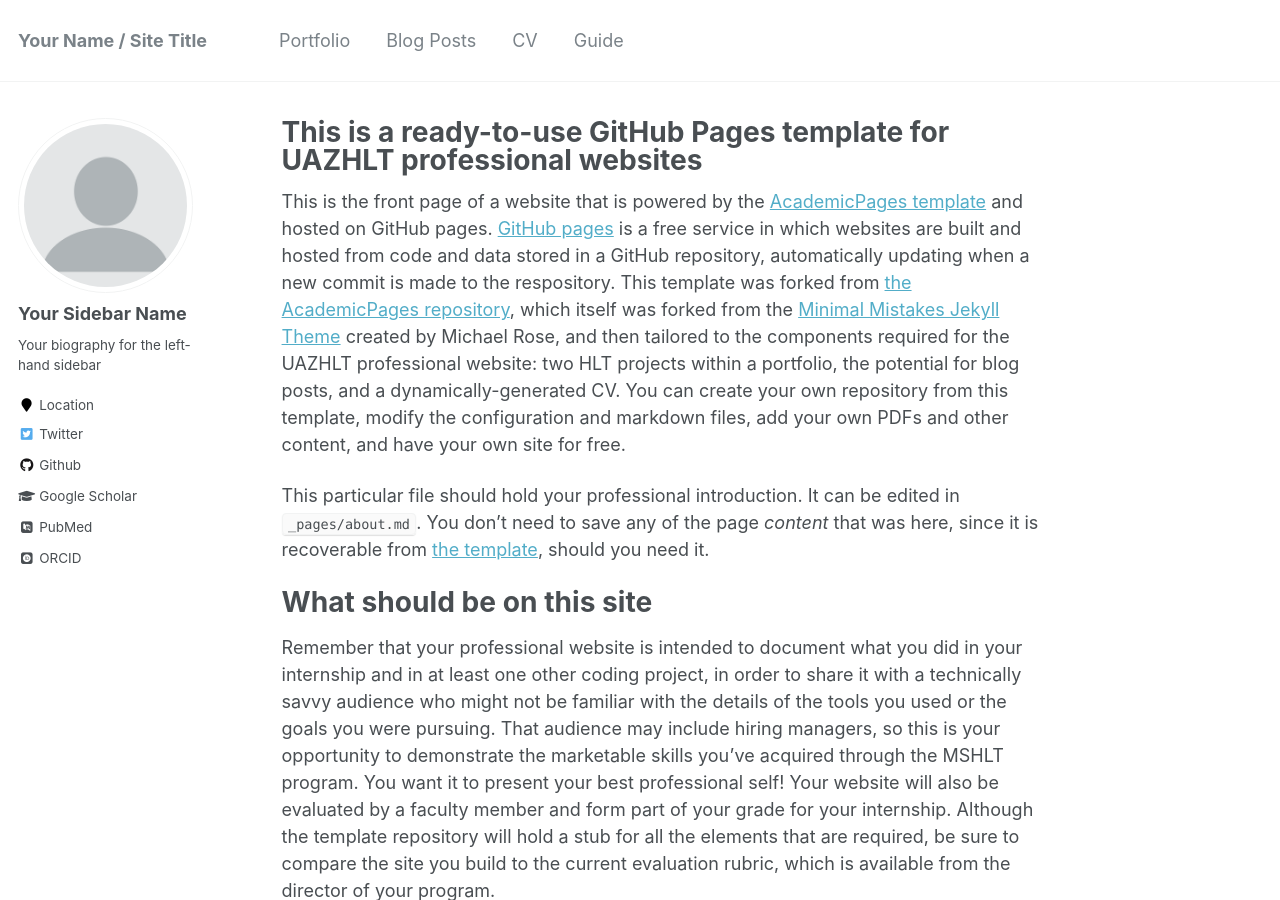
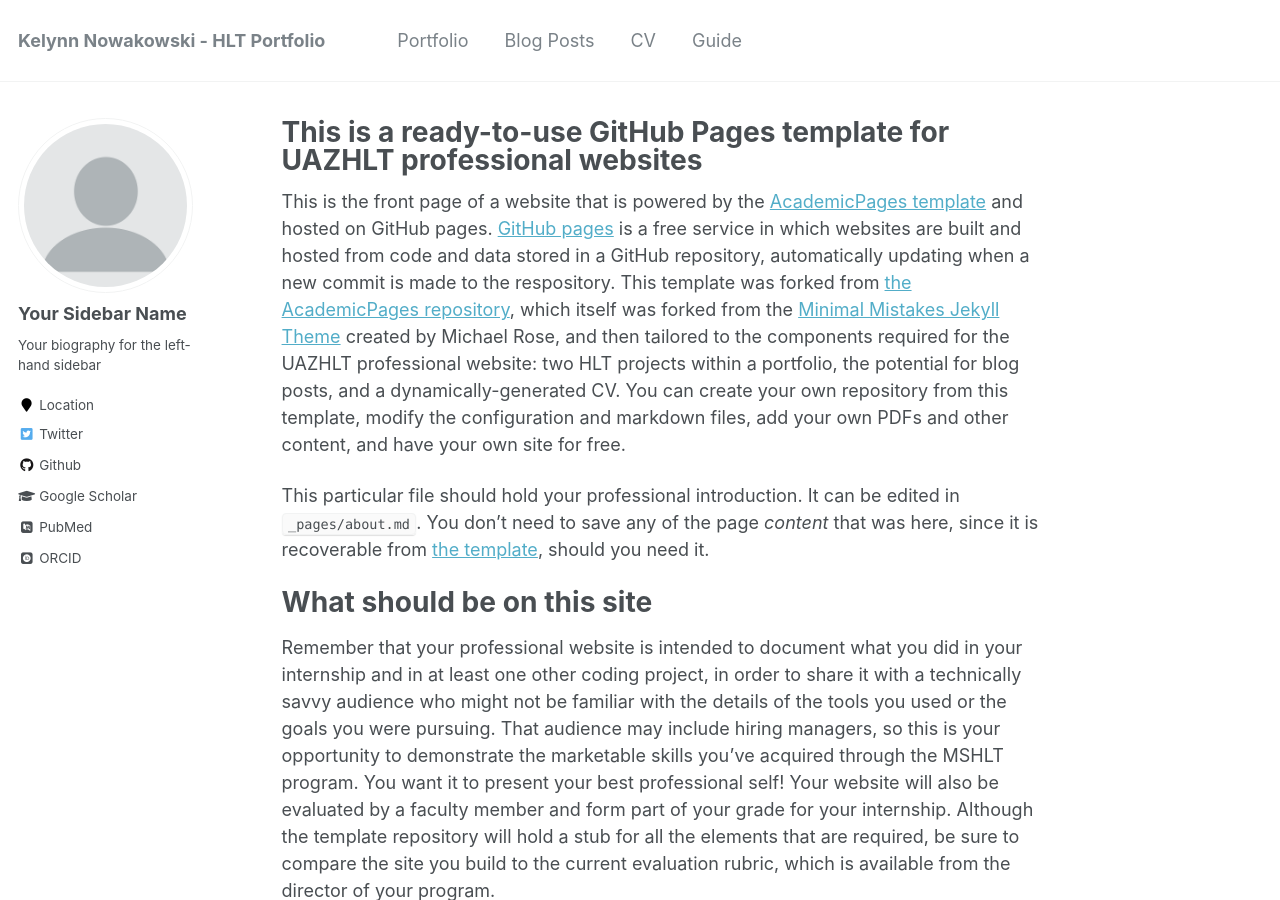
Before and after one commit to kelynnski/kelynnski.github.io, a Jekyll site: the page built from _pages/about.md, in a window 1280 px wide and 900 px high. Built offline with Jekyll 4.4.1, drawn with Linux system fonts in a browser that asks for light colours; some web fonts are replaced; some of the changed text lies outside the part shown.

Commit message:
Update _config.yml

```diff
--- a/_config.yml
+++ b/_config.yml
@@ -7,13 +7,13 @@
 
 # Site Settings
 locale                   : "en-US"
-title                    : "Your Name / Site Title"
+title                    : "Kelynn Nowakowski - HLT Portfolio"
 title_separator          : "-"
-name                     : &name "Your Name"
+name                     : &name "Kelynn Nowakowski"
 description              : &description "personal description"
-url                      : https://yourGHusername.github.io # the base hostname & protocol for your site e.g. "https://mmistakes.github.io"
+url                      : https://kelynnski.github.io # the base hostname & protocol for your site e.g. "https://mmistakes.github.io"
 baseurl                  : "" # the subpath of your site, e.g. "/blog"
-repository               : "yourGHusername/yourGHusername.github.io"
+repository               : "kelynnski/kelynnski.github.io"
 teaser                   :  # filename of teaser fallback teaser image placed in /images/, .e.g. "500x300.png"
 breadcrumbs              : false # true, false (default)
 words_per_minute         : 160
@@ -96,7 +96,7 @@ author:
   flickr           :
   facebook         :
   foursquare       :
-  github           : "yourGHusername"
+  github           : "kelynnski"
   google_plus      :
   keybase          :
   instagram        :
```
